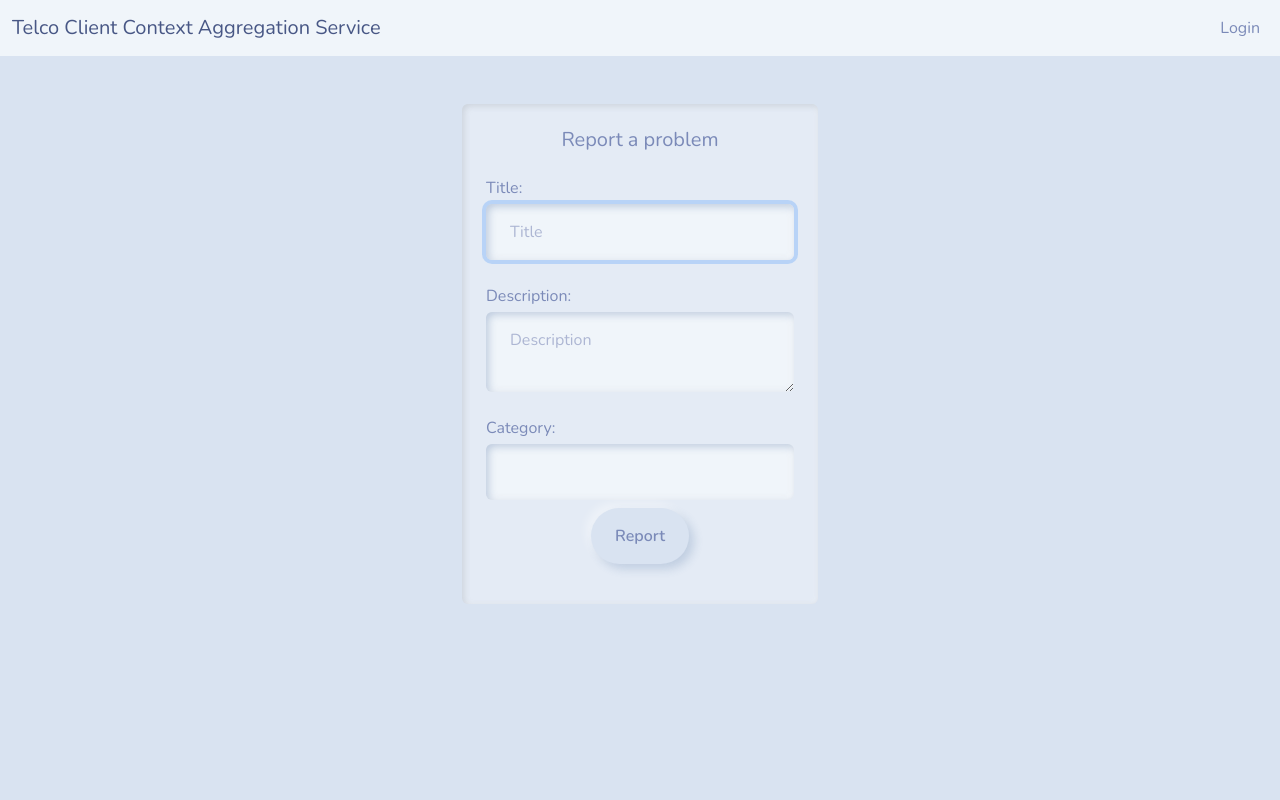
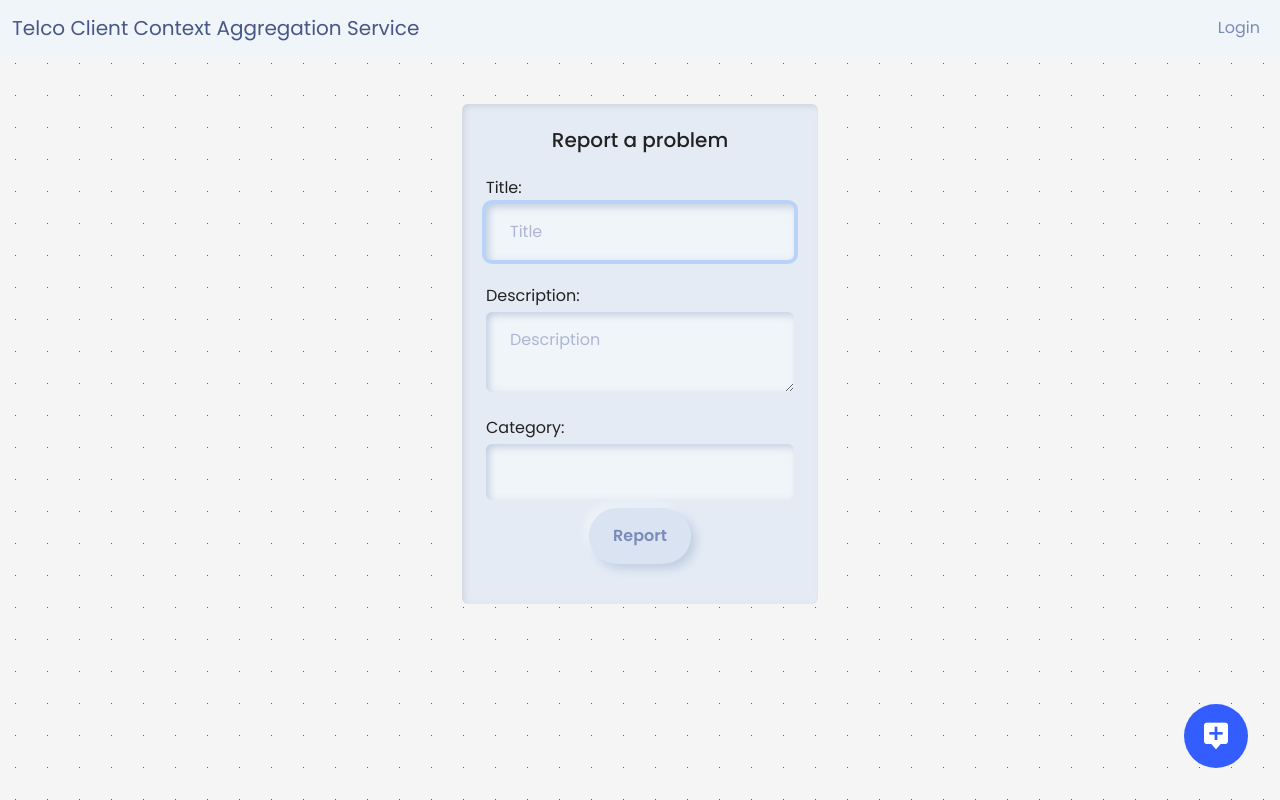
Before and after one commit to WSokoll/TelcoClientContextAggregationService, a Python web app: template app/templates/report.jinja in a window 1280 px wide. Run offline with Jinja, Linux system fonts and the light colour scheme; the template is opened without the code that fills it: most values are stand-ins (such as "Sample title", 1, 10 or a date in 2020); form fields are guessed from the names that the template uses; some libraries are stand-ins or nearby versions.

Commit message:
chatbox toggle front and js on report endpoint

```diff
--- /dev/null
+++ b/app/static/css/chatbox.css
@@ -0,0 +1,247 @@
+@import url('https://fonts.googleapis.com/css2?family=Poppins:wght@300;400;500;600;700&display=swap');
+
+/* Box sizing rules */
+*,
+*::before,
+*::after {
+  box-sizing: border-box;
+}
+
+/* Remove default margin */
+body,
+h1,
+h2,
+h3,
+h4,
+p,
+figure,
+blockquote,
+dl,
+dd {
+  margin: 0;
+}
+
+/* Remove list styles on ul, ol elements with a list role, which suggests default styling will be removed */
+ul[role='list'],
+ol[role='list'] {
+  list-style: none;
+}
+
+/* Set core root defaults */
+html:focus-within {
+  scroll-behavior: smooth;
+}
+
+/* Set core body defaults */
+body {
+  min-height: 100vh;
+  text-rendering: optimizeSpeed;
+  line-height: 1.5;
+  font-family: 'Poppins', sans-serif;
+  background: linear-gradient(90deg, var(--grey) 31px, transparent 1px) 50%, linear-gradient(180deg, var(--grey) 31px, var(--blue) 1px) 50%;
+  background-size: 32px 32px;
+  color: var(--dark);
+}
+
+/* A elements that don't have a class get default styles */
+a:not([class]) {
+  text-decoration-skip-ink: auto;
+}
+
+/* Make images easier to work with */
+img,
+picture {
+  max-width: 100%;
+  display: block;
+}
+
+/* Inherit fonts for inputs and buttons */
+input,
+button,
+textarea,
+select {
+  font: inherit;
+}
+
+/* Remove all animations, transitions and smooth scroll for people that prefer not to see them */
+@media (prefers-reduced-motion: reduce) {
+  html:focus-within {
+   scroll-behavior: auto;
+  }
+
+  *,
+  *::before,
+  *::after {
+    animation-duration: 0.01ms !important;
+    animation-iteration-count: 1 !important;
+    transition-duration: 0.01ms !important;
+    scroll-behavior: auto !important;
+  }
+}
+
+/* GLOBAL STYLES */
+:root {
+	--blue: #335DFF;
+	--grey: #F5F5F5;
+	--grey-d-1: #EEE;
+	--grey-d-2: #DDD;
+	--grey-d-3: #888;
+	--white: #FFF;
+	--dark: #222;
+}
+/* GLOBAL STYLES */
+
+
+
+
+
+
+
+/* CHATBOX */
+.chatbox-wrapper {
+	position: fixed;
+	bottom: 2rem;
+	right: 2rem;
+	width: 4rem;
+	height: 4rem;
+}
+.chatbox-toggle {
+	width: 100%;
+	height: 100%;
+	background: var(--blue);
+	color: var(--white);
+	font-size: 2rem;
+	display: flex;
+	justify-content: center;
+	align-items: center;
+	border-radius: 50%;
+	cursor: pointer;
+	transition: .2s;
+}
+.chatbox-toggle:active {
+	transform: scale(.9);
+}
+.chatbox-message-wrapper {
+	position: absolute;
+	bottom: calc(100% + 1rem);
+	right: 0;
+	width: 420px;
+	border-radius: .5rem;
+	overflow: hidden;
+	box-shadow: .5rem .5rem 2rem rgba(0, 0, 0, .1);
+	transform: scale(0);
+	transform-origin: bottom right;
+	transition: .2s;
+}
+.chatbox-message-wrapper.show {
+	transform: scale(1);
+}
+.chatbox-message-header {
+	display: flex;
+	align-items: center;
+	justify-content: space-between;
+	background: var(--white);
+	padding: .75rem 1.5rem;
+}
+.chatbox-message-profile {
+	display: flex;
+	align-items: center;
+	grid-gap: .5rem;
+}
+.chatbox-message-image {
+	width: 3rem;
+	height: 3rem;
+	object-fit: cover;
+	border-radius: 50%;
+}
+.chatbox-message-name {
+	font-size: 1.125rem;
+	font-weight: 600;
+}
+.chatbox-message-status {
+	font-size: .875rem;
+	color: var(--grey-d-3);
+}
+.chatbox-message-content {
+	background: var(--grey);
+	padding: 1.5rem;
+	display: flex;
+	flex-direction: column;
+	grid-row-gap: 1rem;
+	max-height: 300px;
+	overflow-y: auto;
+}
+.chatbox-message-item {
+	width: 90%;
+	padding: 1rem;
+}
+.chatbox-message-item.sent {
+	align-self: flex-end;
+	background: var(--blue);
+	color: var(--white);
+	border-radius: .75rem 0 .75rem .75rem;
+}
+.chatbox-message-item.received {
+	background: var(--white);
+	border-radius: 0 .75rem .75rem .75rem;
+	box-shadow: .25rem .25rem 1.5rem rgba(0, 0, 0, .05);
+}
+.chatbox-message-item-time {
+	float: right;
+	font-size: .75rem;
+	margin-top: .5rem;
+	display: inline-block;
+}
+.chatbox-message-bottom {
+	background: var(--white);
+	padding: .75rem 1.5rem;
+}
+.chatbox-message-form {
+	display: flex;
+	align-items: center;
+	background: var(--grey);
+	border-radius: .5rem;
+	padding: .5rem 1.25rem;
+}
+.chatbox-message-input {
+	background: transparent;
+	outline: none;
+	border: none;
+	resize: none;
+	scrollbar-width: none;
+}
+.chatbox-message-input::-webkit-scrollbar {
+	display: none;
+}
+.chatbox-message-submit {
+	font-size: 1.25rem;
+	color: var(--blue);
+	background: transparent;
+	border: none;
+	outline: none;
+	cursor: pointer;
+}
+.chatbox-message-no-message {
+	font-size: 1rem;
+	font-weight: 600;
+	text-align: center;
+}
+/* CHATBOX */
+
+
+
+
+
+
+
+/* BREAKPOINTS */
+@media screen and (max-width: 576px) {
+	.chatbox-message-wrapper {
+		width: calc(100vw - 2rem);
+	}
+	.chatbox-wrapper {
+		bottom: 1rem;
+		right: 1rem;
+	}
+}
+/* BREAKPOINTS */
--- /dev/null
+++ b/app/static/js/chatbox.js
@@ -0,0 +1,92 @@
+// MESSAGE INPUT
+const textarea = document.querySelector('.chatbox-message-input')
+const chatboxForm = document.querySelector('.chatbox-message-form')
+
+textarea.addEventListener('input', function () {
+	let line = textarea.value.split('\n').length
+
+	if(textarea.rows < 6 || line < 6) {
+		textarea.rows = line
+	}
+
+	if(textarea.rows > 1) {
+		chatboxForm.style.alignItems = 'flex-end'
+	} else {
+		chatboxForm.style.alignItems = 'center'
+	}
+})
+
+
+
+// TOGGLE CHATBOX
+const chatboxToggle = document.querySelector('.chatbox-toggle')
+const chatboxMessage = document.querySelector('.chatbox-message-wrapper')
+
+chatboxToggle.addEventListener('click', function () {
+	chatboxMessage.classList.toggle('show')
+})
+
+
+
+// CHATBOX MESSAGE
+const chatboxMessageWrapper = document.querySelector('.chatbox-message-content')
+const chatboxNoMessage = document.querySelector('.chatbox-message-no-message')
+
+chatboxForm.addEventListener('submit', function (e) {
+	e.preventDefault()
+
+	if(isValid(textarea.value)) {
+		writeMessage()
+		setTimeout(autoReply, 1000)
+	}
+})
+
+
+
+function addZero(num) {
+	return num < 10 ? '0'+num : num
+}
+
+function writeMessage() {
+	const today = new Date()
+	let message = `
+		<div class="chatbox-message-item sent">
+			<span class="chatbox-message-item-text">
+				${textarea.value.trim().replace(/\n/g, '<br>\n')}
+			</span>
+			<span class="chatbox-message-item-time">${addZero(today.getHours())}:${addZero(today.getMinutes())}</span>
+		</div>
+	`
+	chatboxMessageWrapper.insertAdjacentHTML('beforeend', message)
+	chatboxForm.style.alignItems = 'center'
+	textarea.rows = 1
+	textarea.focus()
+	textarea.value = ''
+	chatboxNoMessage.style.display = 'none'
+	scrollBottom()
+}
+
+function autoReply() {
+	const today = new Date()
+	let message = `
+		<div class="chatbox-message-item received">
+			<span class="chatbox-message-item-text">
+				Thank you for testing :)
+			</span>
+			<span class="chatbox-message-item-time">${addZero(today.getHours())}:${addZero(today.getMinutes())}</span>
+		</div>
+	`
+	chatboxMessageWrapper.insertAdjacentHTML('beforeend', message)
+	scrollBottom()
+}
+
+function scrollBottom() {
+	chatboxMessageWrapper.scrollTo(0, chatboxMessageWrapper.scrollHeight)
+}
+
+function isValid(value) {
+	let text = value.replace(/\n/g, '')
+	text = text.replace(/\s/g, '')
+
+	return text.length > 0
+}
--- a/app/templates/report.jinja
+++ b/app/templates/report.jinja
@@ -1,5 +1,9 @@
 {% extends 'base.jinja' %}
 {% from "_macros.html" import render_field_with_errors, render_form_errors %}
+{% block head %}
+	<link href='https://unpkg.com/boxicons@2.1.1/css/boxicons.min.css' rel='stylesheet'>
+	<link rel="stylesheet" href="{{ url_for('static', filename='css/chatbox.css') }}">
+{% endblock %}
 
 {% block content %}
 
@@ -33,4 +37,46 @@
     </div>
   </div>
 
+
+  <div class="chatbox-wrapper">
+      <div class="chatbox-toggle">
+          <i class='bx bxs-message-alt-add'></i>
+      </div>
+      <div class="chatbox-message-wrapper">
+          <div class="chatbox-message-header">
+              <div class="chatbox-message-profile">
+                  <img src="{{url_for('static', filename='images/openai-chatgpt-logo.png')}}" alt="" class="chatbox-message-image">
+                  <div>
+                      <h4 class="chatbox-message-name">Chatbot Assistant</h4>
+                      <p class="chatbox-message-status">I am here to help!</p>
+                  </div>
+              </div>
+          </div>
+          <div class="chatbox-message-content">
+              <h4 class="chatbox-message-no-message">You don't have message yet!</h4>
+              <!-- <div class="chatbox-message-item sent">
+                  <span class="chatbox-message-item-text">
+                      Lorem, ipsum, dolor sit amet consectetur adipisicing elit. Quod, fugiat?
+                  </span>
+                  <span class="chatbox-message-item-time">08:30</span>
+              </div>
+              <div class="chatbox-message-item received">
+                  <span class="chatbox-message-item-text">
+                      Lorem, ipsum, dolor sit amet consectetur adipisicing elit. Quod, fugiat?
+                  </span>
+                  <span class="chatbox-message-item-time">08:30</span>
+              </div> -->
+          </div>
+          <div class="chatbox-message-bottom">
+              <form action="#" class="chatbox-message-form">
+                  <textarea rows="1" placeholder="Type message..." class="chatbox-message-input"></textarea>
+                  <button type="submit" class="chatbox-message-submit"><i class='bx bx-send' ></i></button>
+              </form>
+          </div>
+      </div>
+  </div>
 {% endblock %}
+
+{% block scripts %}
+<script src="{{url_for('static', filename='js/chatbox.js')}}"></script>
+{% endblock %}
```
Also changed, not shown: app/static/images/openai-chatgpt-logo.png (added).
